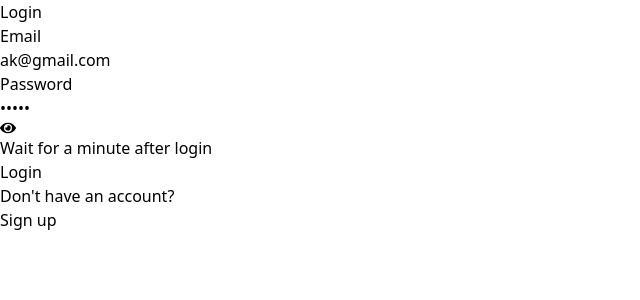
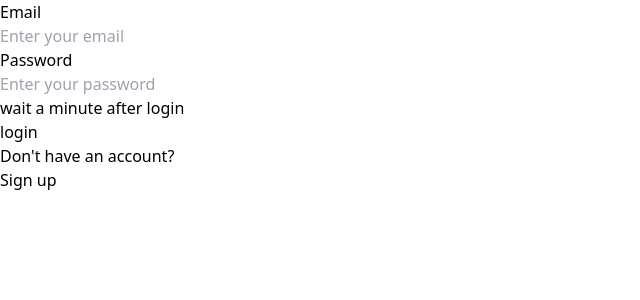
Before and after one commit to Al0kKumar/Wallet-v1, a React (Vite) app in the folder frontend/: page / in a window 1280 px wide. Shown: the top 300 px of the page, without its empty margins (0-640 px from the left). Built offline with nearby package versions, Linux system fonts and the light colour scheme.

Commit message:
fixing layout

```diff
--- a/frontend/src/pages/Login.jsx
+++ b/frontend/src/pages/Login.jsx
@@ -50,36 +50,28 @@ function Login() {
   return (
     <div className='flex justify-center items-center bg-slate-950 min-h-screen'>
         <div>
-        <div className='flex justify-center mr-12'>
-        <h1 className='text-white text-4xl ml-12 mb-10'>Login</h1>
-        </div>
+      {/* <p className='text-white text-4xl items-center'>login</p> */}
       <form onSubmit={handleSubmit}>
       <InputBox
-            label="Email"
-            what="Enter your email"
-            value={email}
+      label='Email'
+      what='Enter your email'
+      type='text'
       onChange={(e) => setEmail(e.target.value)}
       />
 
-          <div className="relative">
       <InputBox
-              label="Password"
-              what="Enter password"
-              type={showPassword ? "text" : "password"}
-              value={password}
+      label='Password'
+      what='Enter your password'
+      type='password'
       onChange={(e) => setPassword(e.target.value)}
       />
 
-            <div className="absolute inset-y-0 right-0 pr-3 mt-3 flex items-center text-gray-400 cursor-pointer" onClick={togglePasswordVisibility}>
-              {showPassword ? <FaEyeSlash /> : <FaEye />}
-            </div>
-          </div>
-          <p className='text-white mt-2 '>
-          Wait for a minute after login
-         </p>
-         <div className='flex mr-4 justify-center'>
-          <Button label="Login"  type="submit"  />
-          </div>
+     <p className='text-white mt-4'> wait a minute after login</p>
+
+      <Button
+      label='login'
+      type ='submit'
+      />
      </form>
 
 <p className='text-white mt-4 ml-4'>
@@ -87,7 +79,9 @@ function Login() {
         </p>
         <p className='flex justify-center mr-8 ml-3'><Link to='/signup' className='text-blue-500 underline'>Sign up</Link> </p>
         </div>
+
     </div>
+
   );
 }
 
```
Lines whose indentation alone changed are shown as unchanged.
